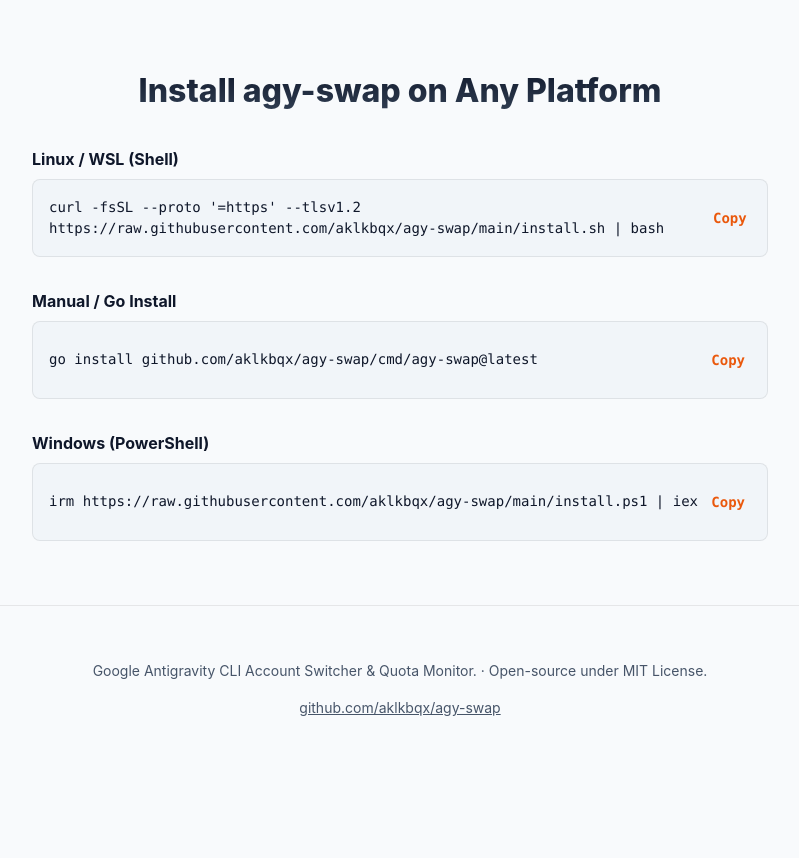
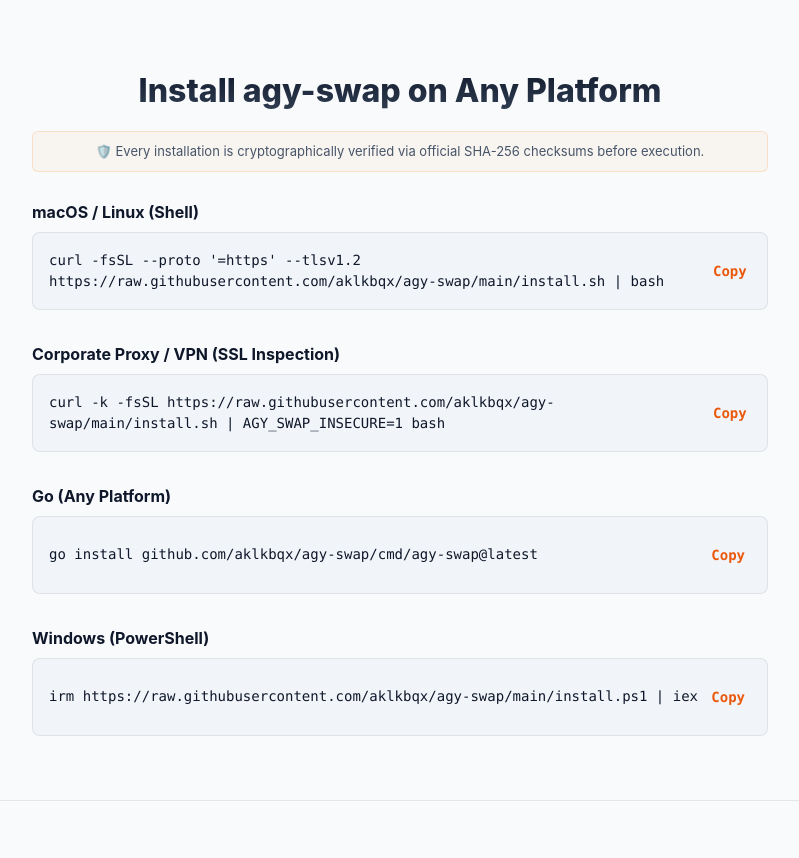
Before and after one commit to aklkbqx/agy-swap, a React (Vite) app in the folder site/: page / in a window 1280 px wide. Shown: the part 4640-5498 px from the top of the page, without its empty margins (240-1039 px from the left). Before the commit the page ends 5412 px from the top, so only its background shows below. Built offline with nearby package versions, Linux system fonts and the light colour scheme.

Commit message:
feat(install): add corporate proxy SSL inspection install command and SHA-256 security verification badge

```diff
--- a/site/src/App.jsx
+++ b/site/src/App.jsx
@@ -10,6 +10,7 @@
   const { t } = useTranslation();
   const [copiedMac, setCopiedMac] = useState(false);
   const [copiedLinux, setCopiedLinux] = useState(false);
+  const [copiedProxy, setCopiedProxy] = useState(false);
   const [copiedWin, setCopiedWin] = useState(false);
 
   const [is3DEnabled, setIs3DEnabled] = useState(true);
@@ -132,14 +133,27 @@
 
         <section id="install" className={styles.installSection} aria-labelledby="install-heading">
           <h2 id="install-heading" className={styles.installHeading}>{t('install.headline', 'Installation')}</h2>
+          <div className={styles.installSecurityBadge}>
+            <span>{t('install.securityBadge', '🛡️ Every installation is cryptographically verified via official SHA-256 checksums before execution.')}</span>
+          </div>
           <div className={styles.installGrid}>
 
             <div className={styles.installBlock}>
-              <h3>{t('install.linuxTab', 'macOS / Linux (Shell)')}</h3>
+              <h3>{t('install.macTab', 'macOS / Linux (Shell)')}</h3>
               <div className={styles.copyCode}>
                 <span>curl -fsSL --proto '=https' --tlsv1.2 https://raw.githubusercontent.com/aklkbqx/agy-swap/main/install.sh | bash</span>
                 <button className={styles.copyBtn} onClick={() => handleCopy("curl -fsSL --proto '=https' --tlsv1.2 https://raw.githubusercontent.com/aklkbqx/agy-swap/main/install.sh | bash", setCopiedLinux)} aria-label="Copy macOS/Linux script install command">
                   {copiedLinux ? t('hero.copied', 'Copied') : 'Copy'}
+                </button>
+              </div>
+            </div>
+
+            <div className={styles.installBlock}>
+              <h3>{t('install.corporateProxyTab', 'Corporate Proxy / VPN (SSL Inspection)')}</h3>
+              <div className={styles.copyCode}>
+                <span>curl -k -fsSL https://raw.githubusercontent.com/aklkbqx/agy-swap/main/install.sh | AGY_SWAP_INSECURE=1 bash</span>
+                <button className={styles.copyBtn} onClick={() => handleCopy("curl -k -fsSL https://raw.githubusercontent.com/aklkbqx/agy-swap/main/install.sh | AGY_SWAP_INSECURE=1 bash", setCopiedProxy)} aria-label="Copy Corporate Proxy / VPN install command">
+                  {copiedProxy ? t('hero.copied', 'Copied') : 'Copy'}
                 </button>
               </div>
             </div>
--- a/site/src/App.module.css
+++ b/site/src/App.module.css
@@ -632,11 +632,26 @@
 .installHeading {
   font-size: 2rem;
   font-weight: 800;
-  margin-bottom: 2rem;
+  margin-bottom: 1rem;
   text-align: center;
   background: var(--gradient-hero-title);
   -webkit-background-clip: text;
   -webkit-text-fill-color: transparent;
+}
+
+.installSecurityBadge {
+  display: flex;
+  align-items: center;
+  justify-content: center;
+  gap: 0.5rem;
+  font-size: 0.8125rem;
+  color: var(--color-text-light);
+  background: rgba(255, 137, 26, 0.05);
+  border: 1px solid rgba(255, 137, 26, 0.2);
+  border-radius: 6px;
+  padding: 0.6rem 1rem;
+  margin-bottom: 1.75rem;
+  text-align: center;
 }
 
 .installGrid {
--- a/site/src/i18n/translations.js
+++ b/site/src/i18n/translations.js
@@ -70,10 +70,12 @@
     install: {
       eyebrow: 'INSTALLATION',
       headline: 'Install agy-swap on Any Platform',
-      macTab: 'macOS (Homebrew)',
+      macTab: 'macOS / Linux (Shell)',
+      corporateProxyTab: 'Corporate Proxy / VPN (SSL Inspection)',
       linuxTab: 'Linux / WSL (Shell)',
       winTab: 'Windows (PowerShell)',
-      manualTab: 'Manual / Go Install',
+      manualTab: 'Go (Any Platform)',
+      securityBadge: '🛡️ Every installation is cryptographically verified via official SHA-256 checksums before execution.',
       copySuccess: 'Copied to clipboard',
     },
     faq: {
@@ -165,10 +167,12 @@
     install: {
       eyebrow: 'การติดตั้ง',
       headline: 'ติดตั้ง agy-swap บนทุกระบบปฏิบัติการ',
-      macTab: 'macOS (Homebrew)',
+      macTab: 'macOS / Linux (Shell)',
+      corporateProxyTab: 'เครือข่ายองค์กร / VPN (SSL Inspection)',
       linuxTab: 'Linux / WSL (Shell Script)',
       winTab: 'Windows (PowerShell)',
-      manualTab: 'ติดตั้งเอง / Go Install',
+      manualTab: 'Go (ทุกระบบปฏิบัติการ)',
+      securityBadge: '🛡️ ทุกการติดตั้งได้รับการตรวจสอบความถูกต้องด้วย SHA-256 Checksum ทางการเสมอ',
       copySuccess: 'คัดลอกลงคลิปบอร์ดแล้ว',
     },
     faq: {
@@ -260,10 +264,12 @@
     install: {
       eyebrow: 'インストール',
       headline: 'あらゆる環境に簡単に導入',
-      macTab: 'macOS (Homebrew)',
+      macTab: 'macOS / Linux (シェル)',
+      corporateProxyTab: '企業内プロキシ / VPN (SSL検査)',
       linuxTab: 'Linux / WSL (シェル)',
       winTab: 'Windows (PowerShell)',
-      manualTab: '手動 / Go Install',
+      manualTab: 'Go (全プラットフォーム)',
+      securityBadge: '🛡️ インストール前に公式SHA-256チェックサムによる完全性検証が実行されます。',
       copySuccess: 'クリップボードにコピーしました',
     },
     faq: {
@@ -355,10 +361,12 @@
     install: {
       eyebrow: '安装指南',
       headline: '在任何主流操作系统上轻松安装',
-      macTab: 'macOS (Homebrew)',
+      macTab: 'macOS / Linux (Shell)',
+      corporateProxyTab: '企业代理 / VPN (SSL 检查)',
       linuxTab: 'Linux / WSL (Shell 脚本)',
       winTab: 'Windows (PowerShell)',
-      manualTab: '手动 / Go Install',
+      manualTab: 'Go (全平台)',
+      securityBadge: '🛡️ 每次安装在执行前均严格通过官方 SHA-256 校验码验证完整性。',
       copySuccess: '已成功复制到剪贴板',
     },
     faq: {
```
